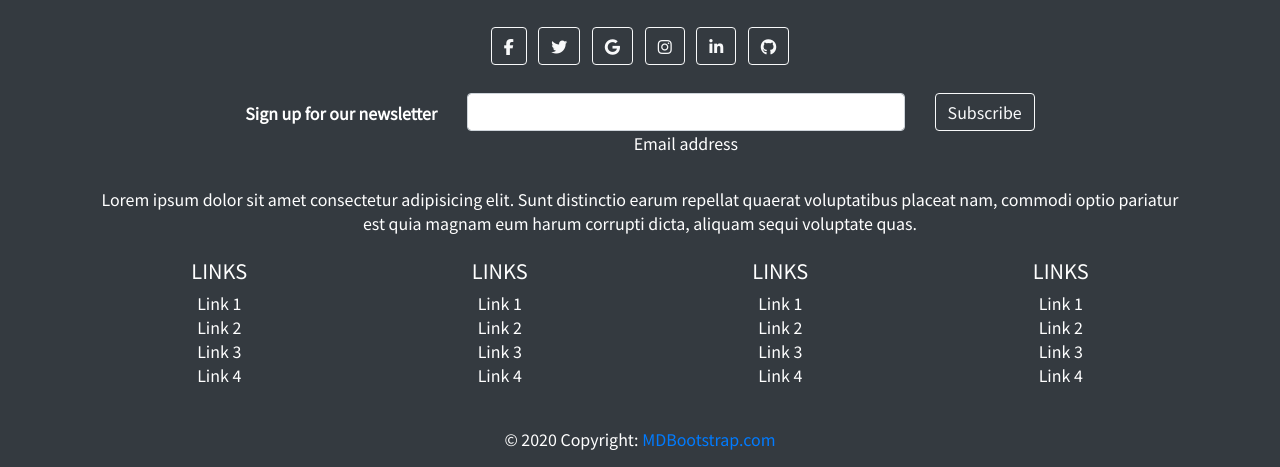
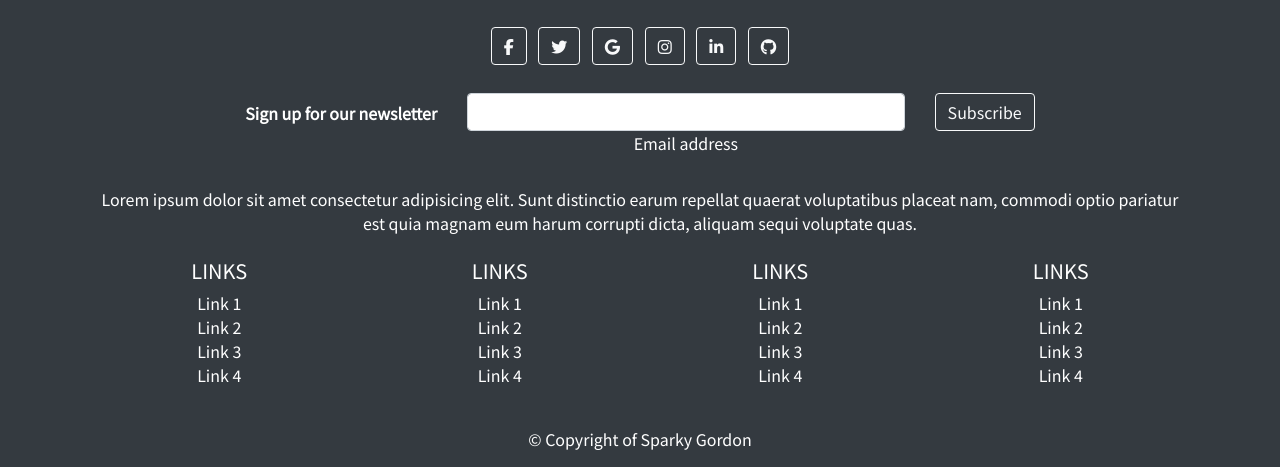
Before and after one commit to markgordon22/Jerseys-for-tims, a Django app: page / in a window 1280 px wide. Shown: the part 1000-1467 px from the top of the page. Run offline with Django 3.2, Linux system fonts and the light colour scheme; some libraries are stand-ins or nearby versions.

Commit message:
inserted copyright at bottom of screen to author of site

```diff
--- a/templates/base.html
+++ b/templates/base.html
@@ -103,7 +103,7 @@
         <div class="row">
             <nav class="navbar navbar-expand-lg navbar-light w-100">
                 <button class="navbar-toggler" type="button" data-toggle="collapse" data-target="#main-nav" aria-controls="main-nav" aria-expanded="false" aria-label="Toggle navigation">
-                    <span class="navbar-toggler-icon"></span>
+                    <span class="navbar-toggler-icon text-white"></span>
                 </button>
                 {% include 'includes/mobile-top-header.html' %}
                 {% include 'includes/main-nav.html' %}
@@ -304,8 +304,7 @@
 
   <!-- Copyright -->
   <div class="text-center p-3">
-    © 2020 Copyright:
-    <a class="copy-right-text" href="https://mdbootstrap.com/">MDBootstrap.com</a>
+    © Copyright of Sparky Gordon
   </div>
   <!-- Copyright -->
 </footer>
--- a/templates/includes/main-nav.html
+++ b/templates/includes/main-nav.html
@@ -30,7 +30,7 @@
             </a>
             <div class="dropdown-menu border-0" aria-labelledby="homeware-link">
                 <a href="{% url 'about' %}" class="dropdown-item">About Jerseys for Tims</a>
-                <a href="{% url 'faqs' %}" class="dropdown-item">faqs</a>
+                <a href="" class="dropdown-item">faqs</a>
                 <a href="" class="dropdown-item">contact us</a>
             </div>
         </li>
```
